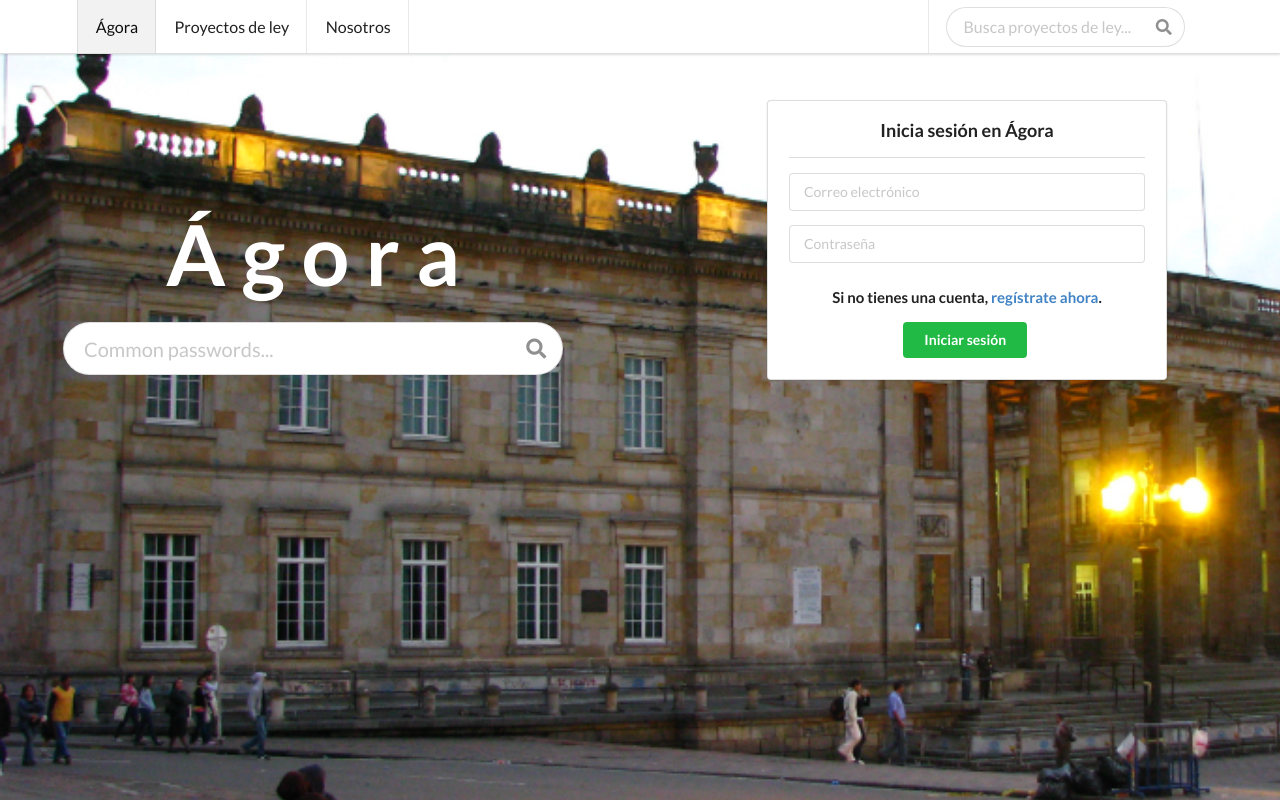
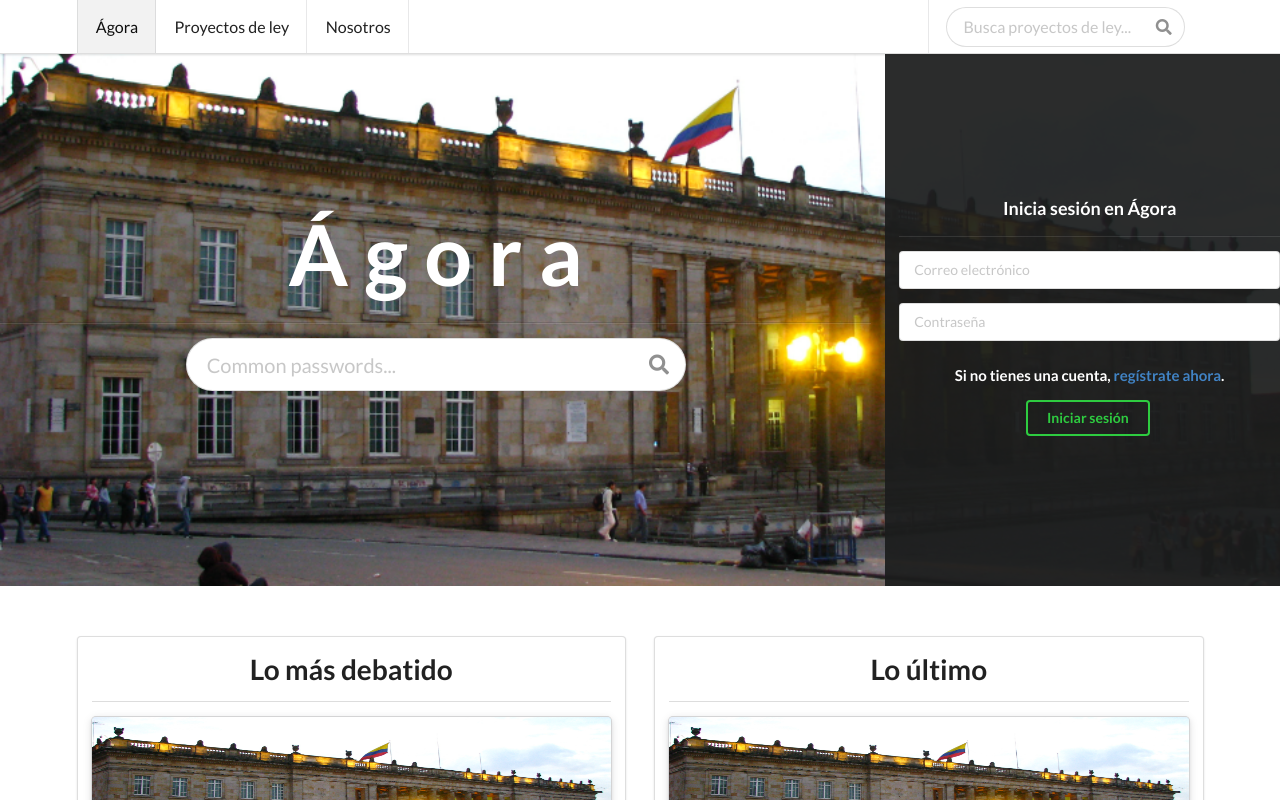
Before and after one commit to Agora-SE2/IS2_Agora_FE, a React (Create React App) app: page / in a window 1280 px wide. Shown: the top 800 px of the page. Built offline with nearby package versions, Linux system fonts and the light colour scheme.

Commit message:
Style banner and signin form

```diff
--- a/package.json
+++ b/package.json
@@ -3,6 +3,7 @@
   "version": "0.1.0",
   "private": true,
   "dependencies": {
+    "less": "^3.0.1",
     "react": "^16.2.0",
     "react-dom": "^16.2.0",
     "react-scripts": "1.1.1",
--- a/src/components/HomeBanner.css
+++ b/src/components/HomeBanner.css
@@ -1,6 +1,10 @@
+/*@left-back-color: rgb(27, 28, 29);
+@banner-height: 75vh;*/
+
 .home.banner {
     background-size: cover;
-    height: 105vh;
+    /* height: @banner-height; */
+    height: 75vh;
 }
 
 .home.banner h1 {
@@ -8,3 +12,9 @@
     font-size: 6em;
     color: white;
 }
+
+.home.banner .left.column {
+    background-color: rgba(27, 28, 29, 0.93);
+    /* height: @banner-height; */
+    height: 75vh;
+}
--- a/src/components/HomeBanner.js
+++ b/src/components/HomeBanner.js
@@ -13,13 +13,14 @@ export default class HomeBanner extends Component {
         return (
             <div style={ bannerStyle } class="home banner">
                 <div className="ui grid">
-                    <div className="eight wide column">
+                    <div className="eleven wide column">
                         <div className="ui container">
                             <h1>Á g o r a</h1>
+                            <div className="ui divider"></div>
                             <Searchbar />
                         </div>
                     </div>
-                    <div className="eight wide column">
+                    <div id="" className="five wide left column">
                         <SigninForm />
                     </div>
                 </div>
--- a/src/components/SigninForm.css
+++ b/src/components/SigninForm.css
@@ -1,6 +1,16 @@
-.ui.signin.segment {
+.ui.signin.container {
     width: 400px;
-    margin-top: 100px !important;
+    margin-top: 200px !important;
     margin-left: auto;
     margin-right: auto;
+
+    color: white !important;
 }
+
+.ui.signin.container h3 {
+    color: white;
+}
+
+.ui.signin.form h4 {
+    color: white;
+}
--- a/src/components/SigninForm.js
+++ b/src/components/SigninForm.js
@@ -4,12 +4,12 @@ import './SigninForm.css';
 export default class SigninForm extends Component {
     render() {
         return (
-            <div class="ui signin padded segment">
+            <div className="ui signin container">
                 <h3 className="ui centered header">
                     Inicia sesión en Ágora
                 </h3>
                 <div className="ui divider"></div>
-                <form class="ui form">
+                <form class="ui signin form">
                     <div class="field">
                         <input name="email" placeholder="Correo electrónico" type="text" />
                     </div>
@@ -19,7 +19,7 @@ export default class SigninForm extends Component {
                     <h4 className="ui centered header">
                         Si no tienes una cuenta, <a href="#">regístrate ahora</a>.
                     </h4>
-                    <button class="ui green button" type="submit">Iniciar sesión</button>
+                    <button class="ui green inverted button" type="submit">Iniciar sesión</button>
                 </form>
             </div>
         );
```
Also changed, not shown: 1 other file (tests, documents, lock files or other folders).
